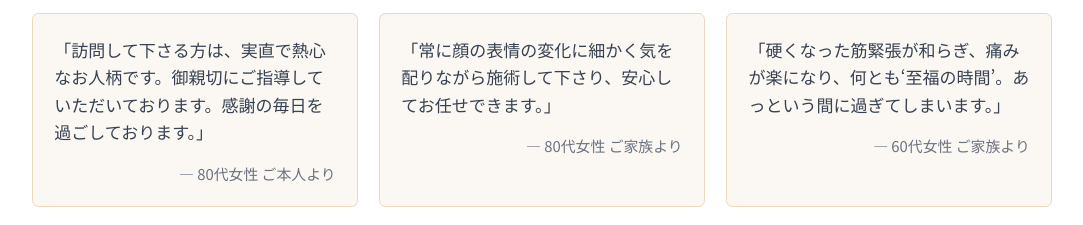
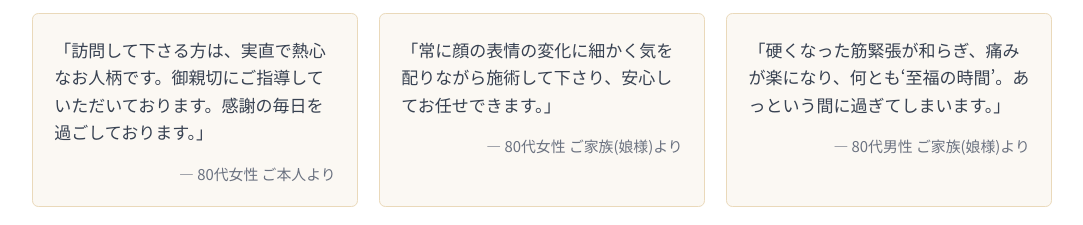
Before and after one commit to choko-1234/body-care-tsushima, a React (Vite) app: page /staff in a window 1280 px wide. Shown: the part 1080-1305 px from the top of the page, without its empty margins (98-1181 px from the left). Built offline with nearby package versions, Linux system fonts and the light colour scheme.

Commit message:
細かい修正5

```diff
--- a/src/components/sections/StaffGallery.jsx
+++ b/src/components/sections/StaffGallery.jsx
@@ -17,11 +17,11 @@ const voices = [
   },
   {
     text: '常に顔の表情の変化に細かく気を配りながら施術して下さり、安心してお任せできます。',
-    author: '80代女性 ご家族より',
+    author: '80代女性 ご家族(娘様)より',
   },
   {
     text: '硬くなった筋緊張が和らぎ、痛みが楽になり、何とも‘至福の時間’。あっという間に過ぎてしまいます。',
-    author: '60代女性 ご家族より',
+    author: '80代男性 ご家族(娘様)より',
   },
 ]
 
```
